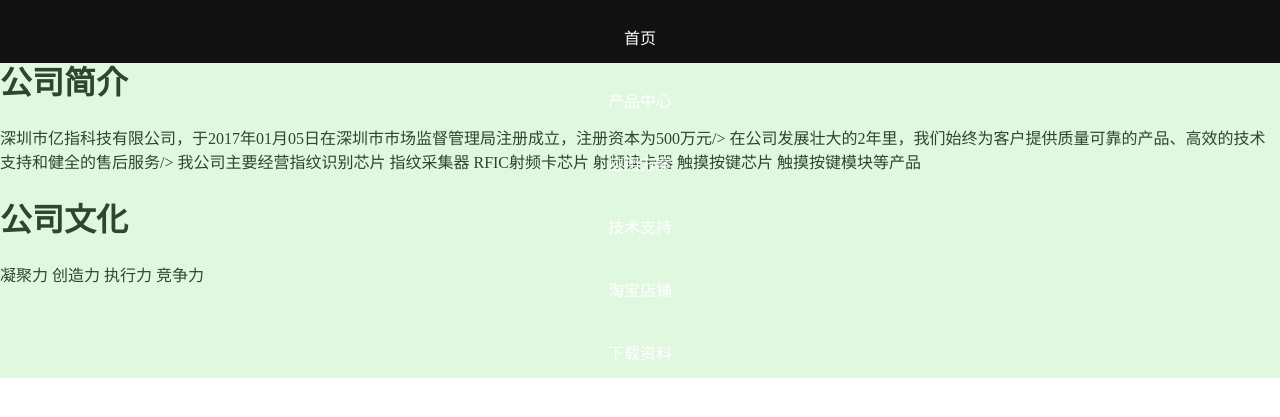
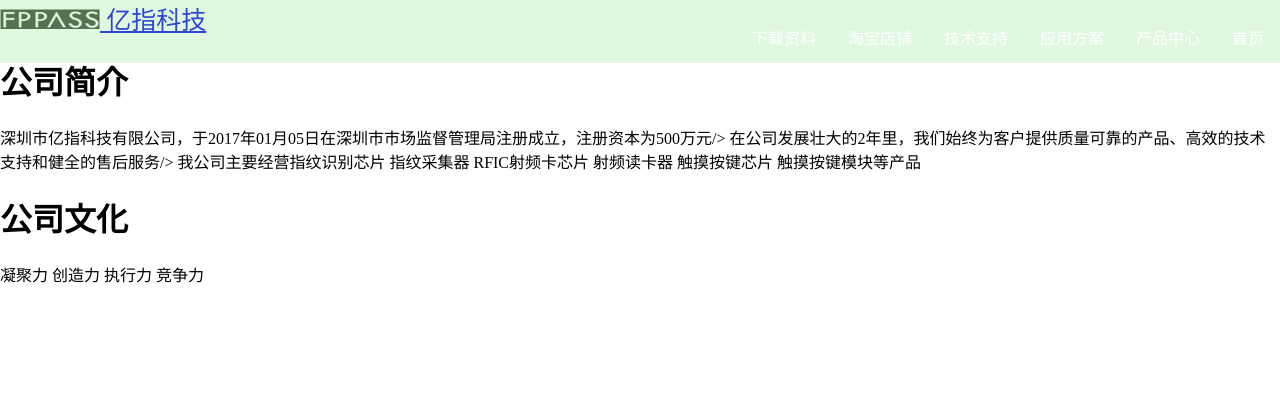
Before and after one commit to easyfp/easyfp.github.io, a Jekyll site: the page about.html, which Jekyll copies as it is, in a window 1280 px wide. Shown: the top 417 px of the page. Built offline with Jekyll 4.4.1, drawn with Linux system fonts in a browser that asks for light colours.

Commit message:
Update about.html

```diff
--- a/about.html
+++ b/about.html
@@ -19,7 +19,7 @@
 }
 
 li {
-    float: none;
+    float: right;
 }
 
 li a {
@@ -40,8 +40,9 @@
 </style>
 </head>
 <body>
-	<a class="navbar-brand page-scroll"  href="#page-top" style="font-size:25px"><img src="img/portfolio/7.jpg"width="100" height="20">亿指科技</a>
-            </div>
+	<a class="navbar-brand page-scroll"  href="#page-top" style="font-size:25px"><img src="img/portfolio/7.jpg"width="100" height="20">
+           亿指科技</a>
+	</div>
 
                   <div class="collapse navbar-collapse" id="bs-example-navbar-collapse-1">
             <ul class="nav navbar-nav navbar-right">
```
